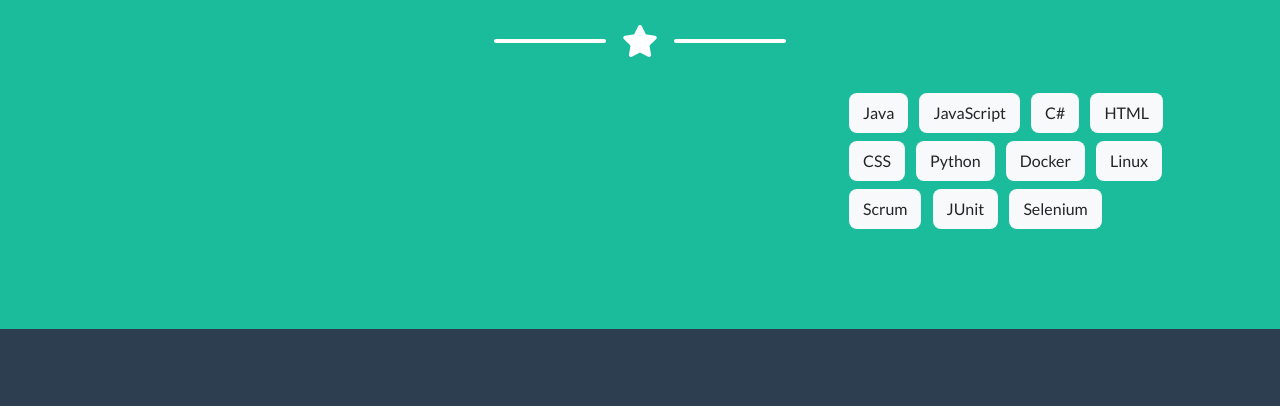
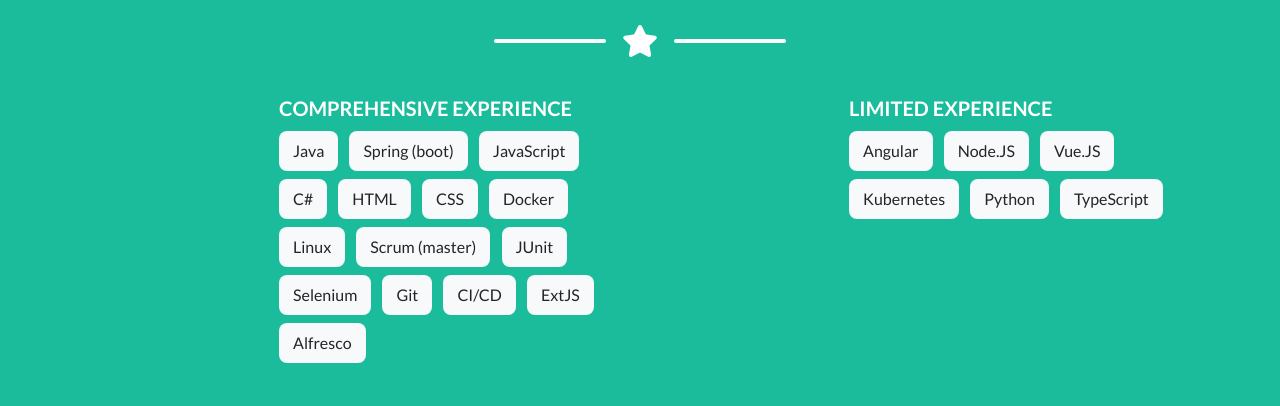
Before and after one commit to JelteJ/jeltej.github.io, a website with bundled scripts: page index.html in a window 1280 px wide. Shown: the part 1412-1818 px from the top of the page. Built offline with nearby package versions, Linux system fonts and the light colour scheme.

Commit message:
Added: More skills.

```diff
--- a/index.html
+++ b/index.html
@@ -118,21 +118,34 @@
 
         <!-- Skills Section Content -->
         <div class="row">
-          <div class="col-lg-4 ml-auto ">
+          <div class="col-lg-4 ml-auto">
+            <p class="lead m-1 text-uppercase font-weight-bold">Comprehensive experience</p>
             <div class="btn bg-light m-1">Java</div>
+            <div class="btn bg-light m-1">Spring (boot)</div>
             <div class="btn bg-light m-1">JavaScript</div>
             <div class="btn bg-light m-1">C#</div>
             <div class="btn bg-light m-1">HTML</div>
             <div class="btn bg-light m-1">CSS</div>
-            <div class="btn bg-light m-1">Python</div>
             <div class="btn bg-light m-1">Docker</div>
             <div class="btn bg-light m-1">Linux</div>
-            <div class="btn bg-light m-1">Scrum</div>
+            <div class="btn bg-light m-1">Scrum (master)</div>
             <div class="btn bg-light m-1">JUnit</div>
             <div class="btn bg-light m-1">Selenium</div>
+            <div class="btn bg-light m-1">Git</div>
+            <div class="btn bg-light m-1">CI/CD</div>
+            <div class="btn bg-light m-1">ExtJS</div>
+            <div class="btn bg-light m-1">Alfresco</div>
+          </div>
+          <div class="col-lg-4 ml-auto ">
+            <p class="lead m-1 text-uppercase font-weight-bold">Limited experience</p>
+            <div class="btn bg-light m-1">Angular</div>
+            <div class="btn bg-light m-1">Node.JS</div>
+            <div class="btn bg-light m-1">Vue.JS</div>
+            <div class="btn bg-light m-1">Kubernetes</div>
+            <div class="btn bg-light m-1">Python</div>
+            <div class="btn bg-light m-1">TypeScript</div>
           </div>
         </div>
-      </div>
     </section>
 
   <!-- Footer -->
```
